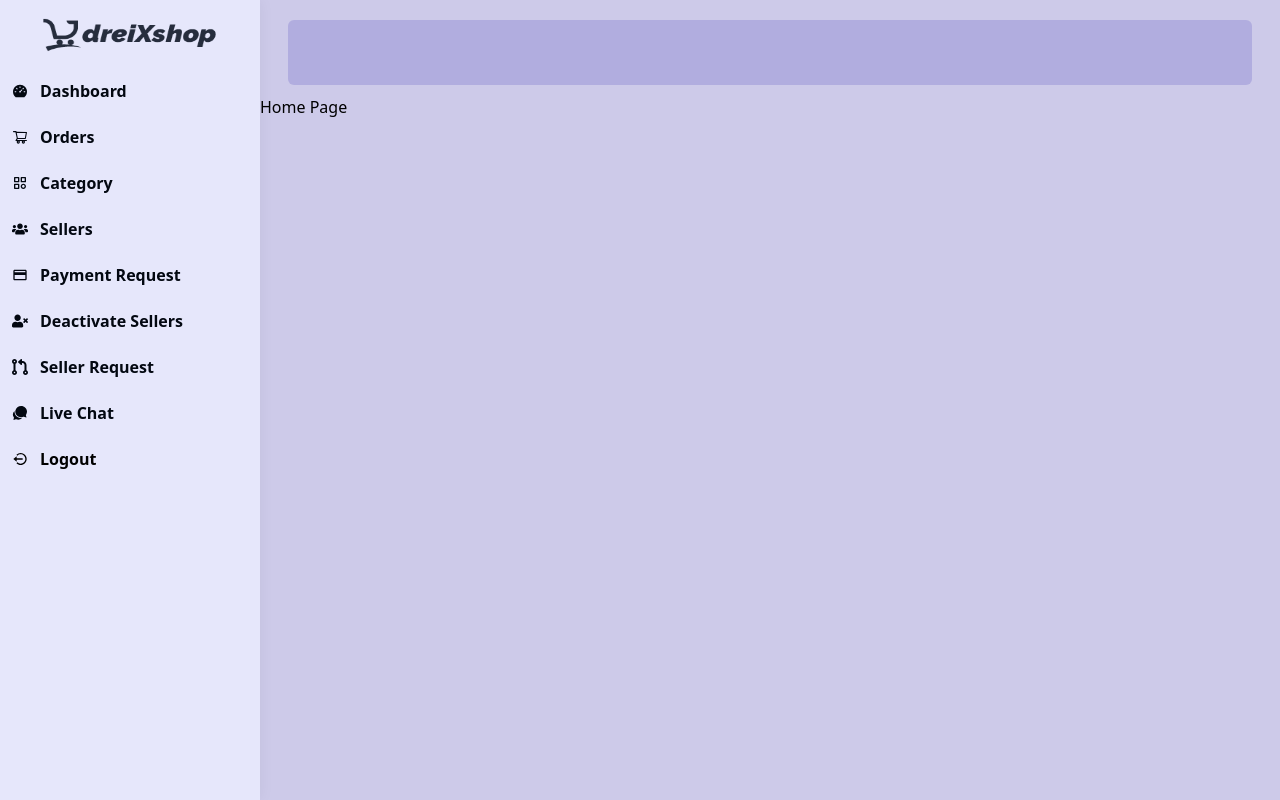
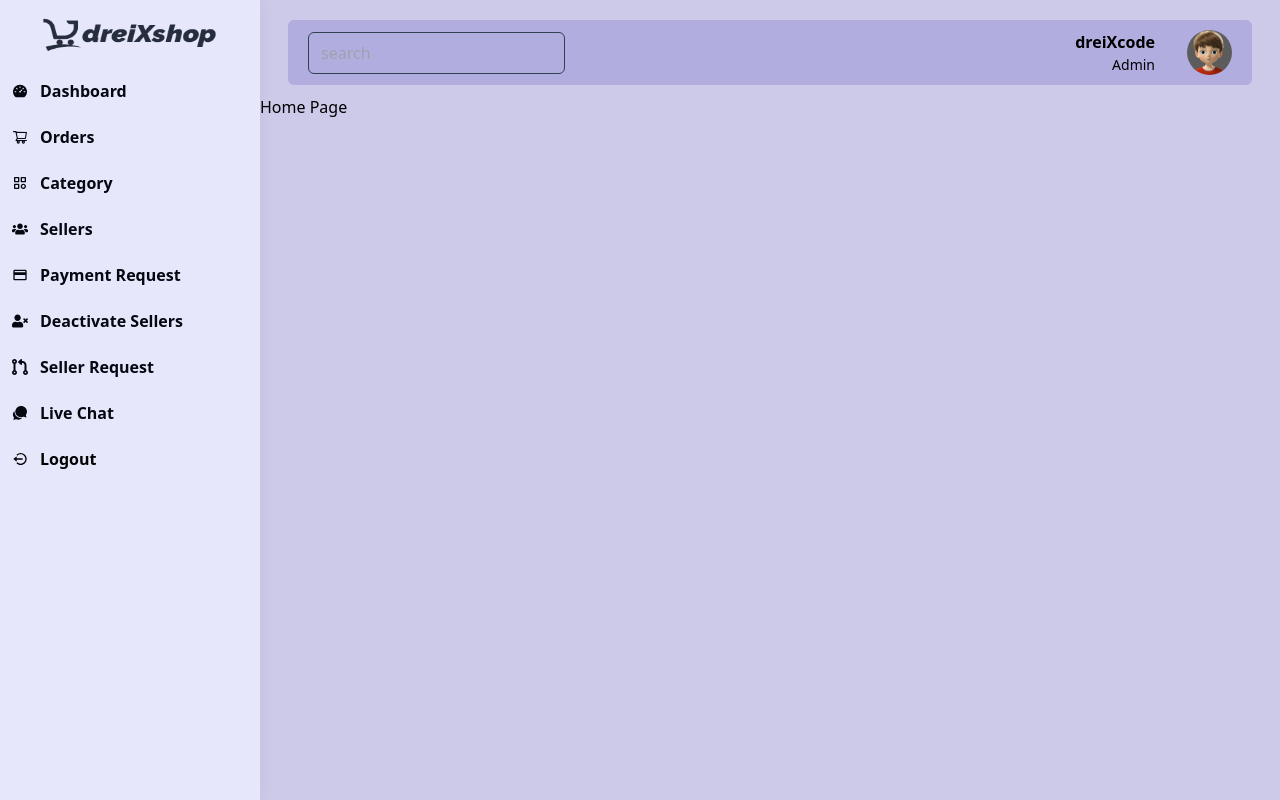
Before and after one commit to dreiXcode/dreiXshop, a React (Create React App) app in the folder dashboard/: page / in a window 1280 px wide. Built offline with nearby package versions, Linux system fonts and the light colour scheme.

Commit message:
Page Header - Part 3

```diff
--- a/dashboard/src/layout/Header.jsx
+++ b/dashboard/src/layout/Header.jsx
@@ -7,6 +7,21 @@
             <div className='ml-0 lg:ml-[260px] rounded-md h-[65px] flex justify-between items-center bg-[#b1addf] px-5 transition-all'>
                 <div onClick={() => setShowSidebar(!showSidebar)} className='w-[35px] flex lg:hidden h-[35px] rounded-sm bg-indigo-500 shadow-lg hover:shadow-indigo-500/50 justify-center items-center cursor-pointer'>
                     <span><FaList /></span>
+                </div>
+                <div className='hidden md:block'>
+                    <input className='px-3 py-2 outline-none border bg-transparent border-slate-700 rounded-md text-[#423d72] focus:border-indigo-300 overflow-hidden ' type="text" name='search' placeholder='search'/>
+                </div>
+                <div className='flex justify-center items-center gap-8 relative'>
+                    <div className='flex justify-center items-center'>
+                        <div className='flext justify-center items-center gap-3'>
+                            <div className='flex justify-center items-center flex-col text-end'>
+                                <h2 className='text-md font-bold'>dreiXcode</h2>
+                                <span className='text-[14px] w-full font-normal'>Admin</span>
+                            </div>
+                        </div>
+                    </div>
+
+                    <img className='w-[45px] h-[45px] rounded-full overflow-hidden' src="http://localhost:3000/images/admin.jpg" alt="" />
 
                 </div>
             </div>
```
